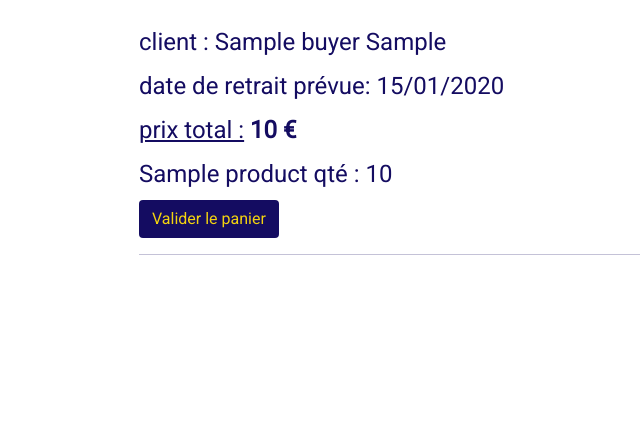
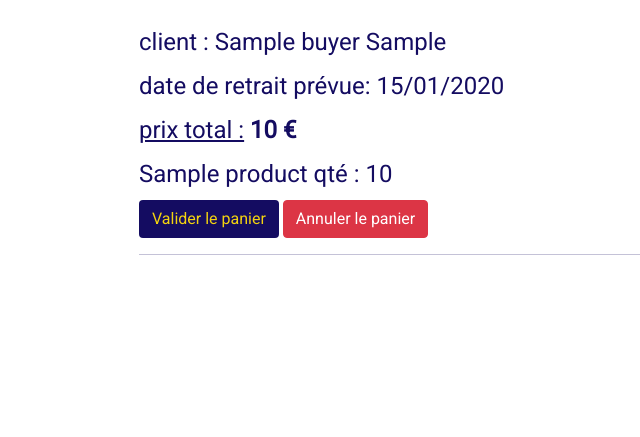
Before and after one commit to Hypnololz/chouettesellerie, a PHP site: template templates/shop/reservationall.html.twig in a window 1280 px wide. Shown: the part 171-608 px from the top of the page, without its empty margins (181-821 px from the left). Run offline with PHP 8.4, Linux system fonts and the light colour scheme; the template is opened without the code that fills it: most values are stand-ins (such as "Sample title", 1, 10 or a date in 2020); some libraries are stand-ins or nearby versions.

Commit message:
Ajout bouton annuler panier dans stock admin

```diff
--- a/templates/shop/reservationall.html.twig
+++ b/templates/shop/reservationall.html.twig
@@ -15,6 +15,7 @@
             {% endfor %}
 
             <a class="btn bg-bleumarine text-gold" href="{{ path('shop_reservation.validation', {'id': reservation.id}) }}">Valider le panier</a>
+            <a class="btn btn-danger" href="{{ path('shop_cart.cancel', {'id': reservation.id}) }}">Annuler le panier</a>
             <hr>
     </ul>
     {% endfor %}
```
